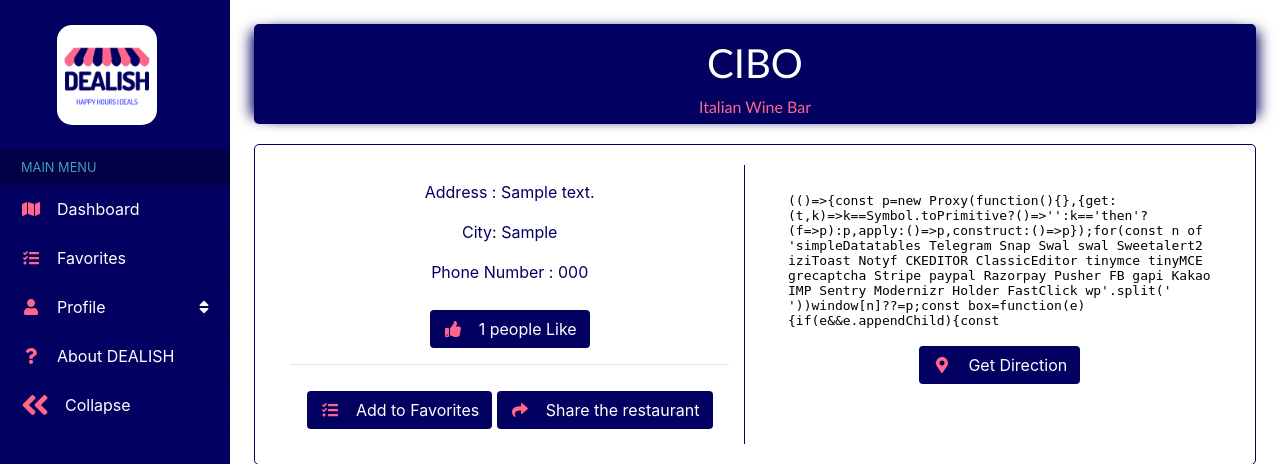
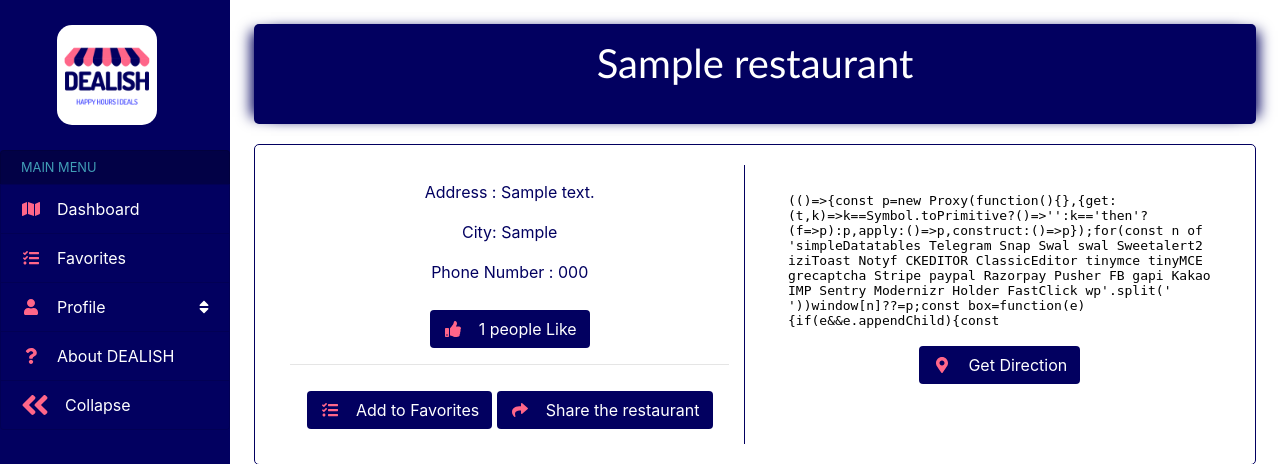
Before and after one commit to wdaimee/Dealish, a Django app: template main_app/templates/restaurant/detail.html in a window 1280 px wide. Shown: the top 464 px of the page. Run offline with Django 3.2, Linux system fonts and the light colour scheme; the template is opened without the code that fills it: values that come from a table or form of the project are taken from there, others are empty; a user stored in the database is signed in; tables that the repository leaves empty hold one stand-in row (values such as "Sample post"); parts of the project's set-up code (start-up, migrations or seed data) failed here and were passed over; some libraries are stand-ins or nearby versions.

Commit message:
changed header name in restaurant/detail.html to add restaurant name

```diff
--- a/main_app/templates/restaurant/detail.html
+++ b/main_app/templates/restaurant/detail.html
@@ -5,8 +5,7 @@
 {% load space_plus %}
 
 <header class="restaurant-header">
-    <h1>CIBO</h1>
-    <p>Italian Wine Bar</p>
+    <h1>{{restaurant.name}}</h1>
 </header>
 <main>
     <div class="info-container">
```
